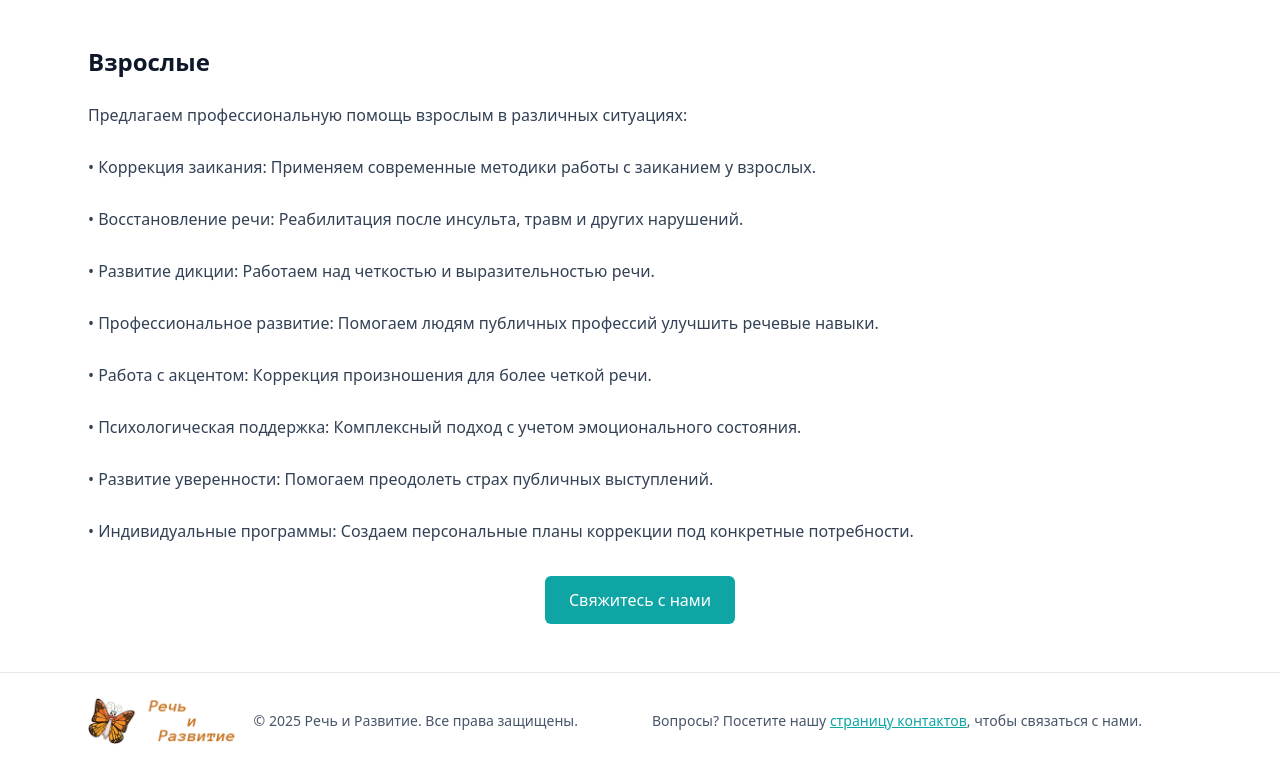
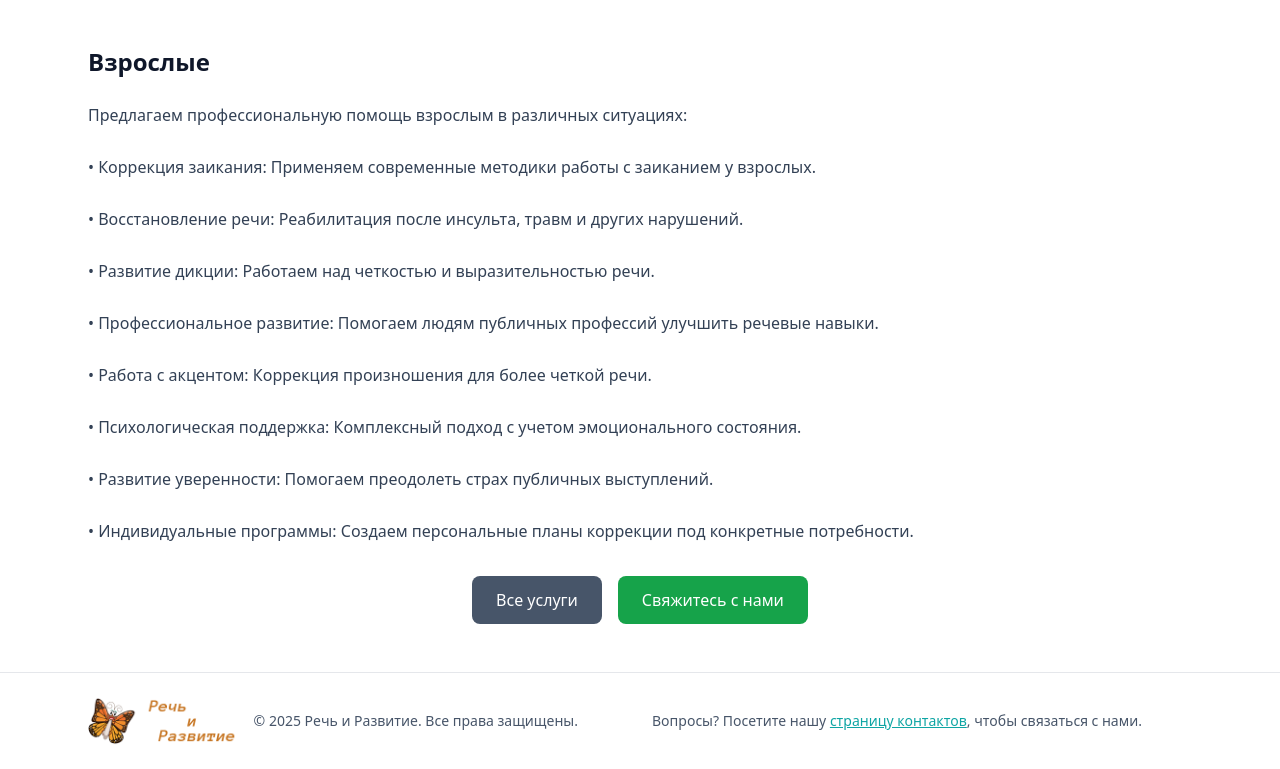
Before and after one commit to sebaural/speech-development, a React (Vite) app: page /features/adults in a window 1280 px wide. Shown: the part 466-1235 px from the top of the page. Built offline with nearby package versions, Linux system fonts and the light colour scheme.

Commit message:
added 'Bсе услуги линк' to features sub pages

```diff
--- a/src/data/teachersSlides.ts
+++ b/src/data/teachersSlides.ts
@@ -14,7 +14,7 @@ title: 'Клиенты любят работать с нами',
   {
     title: 'Работа с детьми',
     subtitle: 'Комплексный подход к развитию вашего ребёнка',
-    cta: { text: 'Услуги', href: '/features' },
+    cta: { text: 'Услуги', href: '/features/children' },
     png: '/images/lesson-on-line.webp',
     mobilePng: '/images/Benefits+of+Pediatric+Speech+Therapy+for+Children.mobile.webp',
     objectPosition: 'center 30%',
--- a/src/pages/features/adults.tsx
+++ b/src/pages/features/adults.tsx
@@ -14,6 +14,15 @@ export default function Adults(): JSX.Element {
   const handleContactClick = (e: React.MouseEvent<HTMLAnchorElement>) => {
     e.preventDefault()
     navigate('/contact')
+    // Scroll to top after navigation
+    setTimeout(() => {
+      window.scrollTo({ top: 0, behavior: 'smooth' })
+    }, 0)
+  }
+
+  const handleAllServicesClick = (e: React.MouseEvent<HTMLAnchorElement>) => {
+    e.preventDefault()
+    navigate('/features')
     // Scroll to top after navigation
     setTimeout(() => {
       window.scrollTo({ top: 0, behavior: 'smooth' })
@@ -39,11 +48,18 @@ export default function Adults(): JSX.Element {
             {feature.longDescription || feature.description}
           </div>
 
-          <div className="mt-8 flex justify-center">
+                  <div className="mt-8 flex flex-col sm:flex-row gap-4 justify-center">
+          <Link
+            to="/features"
+            onClick={handleAllServicesClick}
+            className="inline-block bg-slate-600 text-white px-6 py-3 rounded-lg hover:bg-slate-700 transition-colors duration-200 text-center"
+          >
+            Все услуги
+          </Link>
           <Link
             to="/contact"
             onClick={handleContactClick}
-              className="inline-flex items-center bg-accent hover:bg-accent-dark text-white font-medium py-3 px-6 rounded-md transition-colors duration-200 focus:outline-none focus:ring-2 focus:ring-accent focus:ring-opacity-50"
+            className="inline-block bg-green-600 text-white px-6 py-3 rounded-lg hover:bg-green-700 transition-colors duration-200 text-center"
           >
             Свяжитесь с нами
           </Link>
--- a/src/pages/features/children.tsx
+++ b/src/pages/features/children.tsx
@@ -14,6 +14,15 @@ export default function Children(): JSX.Element {
   const handleContactClick = (e: React.MouseEvent<HTMLAnchorElement>) => {
     e.preventDefault()
     navigate('/contact')
+    // Scroll to top after navigation
+    setTimeout(() => {
+      window.scrollTo({ top: 0, behavior: 'smooth' })
+    }, 0)
+  }
+
+  const handleAllServicesClick = (e: React.MouseEvent<HTMLAnchorElement>) => {
+    e.preventDefault()
+    navigate('/features')
     // Scroll to top after navigation
     setTimeout(() => {
       window.scrollTo({ top: 0, behavior: 'smooth' })
@@ -39,7 +48,14 @@ export default function Children(): JSX.Element {
             {feature.longDescription || feature.description}
           </div>
 
-          <div className="mt-8 flex justify-center">
+          <div className="mt-8 flex flex-col sm:flex-row gap-4 justify-center items-center">
+            <Link
+              to="/features"
+              onClick={handleAllServicesClick}
+              className="inline-flex items-center bg-slate-600 hover:bg-slate-700 text-white font-medium py-3 px-6 rounded-md transition-colors duration-200 focus:outline-none focus:ring-2 focus:ring-slate-500 focus:ring-opacity-50"
+            >
+              Все услуги
+            </Link>
             <Link
               to="/contact"
               onClick={handleContactClick}
--- a/src/pages/features/teenagers.tsx
+++ b/src/pages/features/teenagers.tsx
@@ -14,6 +14,15 @@ export default function Teenagers(): JSX.Element {
   const handleContactClick = (e: React.MouseEvent<HTMLAnchorElement>) => {
     e.preventDefault()
     navigate('/contact')
+    // Scroll to top after navigation
+    setTimeout(() => {
+      window.scrollTo({ top: 0, behavior: 'smooth' })
+    }, 0)
+  }
+
+  const handleAllServicesClick = (e: React.MouseEvent<HTMLAnchorElement>) => {
+    e.preventDefault()
+    navigate('/features')
     // Scroll to top after navigation
     setTimeout(() => {
       window.scrollTo({ top: 0, behavior: 'smooth' })
@@ -39,7 +48,14 @@ export default function Teenagers(): JSX.Element {
             {feature.longDescription || feature.description}
           </div>
 
-          <div className="mt-8 flex justify-center">
+          <div className="mt-8 flex flex-col sm:flex-row gap-4 justify-center items-center">
+            <Link
+              to="/features"
+              onClick={handleAllServicesClick}
+              className="inline-flex items-center bg-slate-600 hover:bg-slate-700 text-white font-medium py-3 px-6 rounded-md transition-colors duration-200 focus:outline-none focus:ring-2 focus:ring-slate-500 focus:ring-opacity-50"
+            >
+              Все услуги
+            </Link>
             <Link
               to="/contact"
               onClick={handleContactClick}
```
Lines whose indentation alone changed are shown as unchanged.
